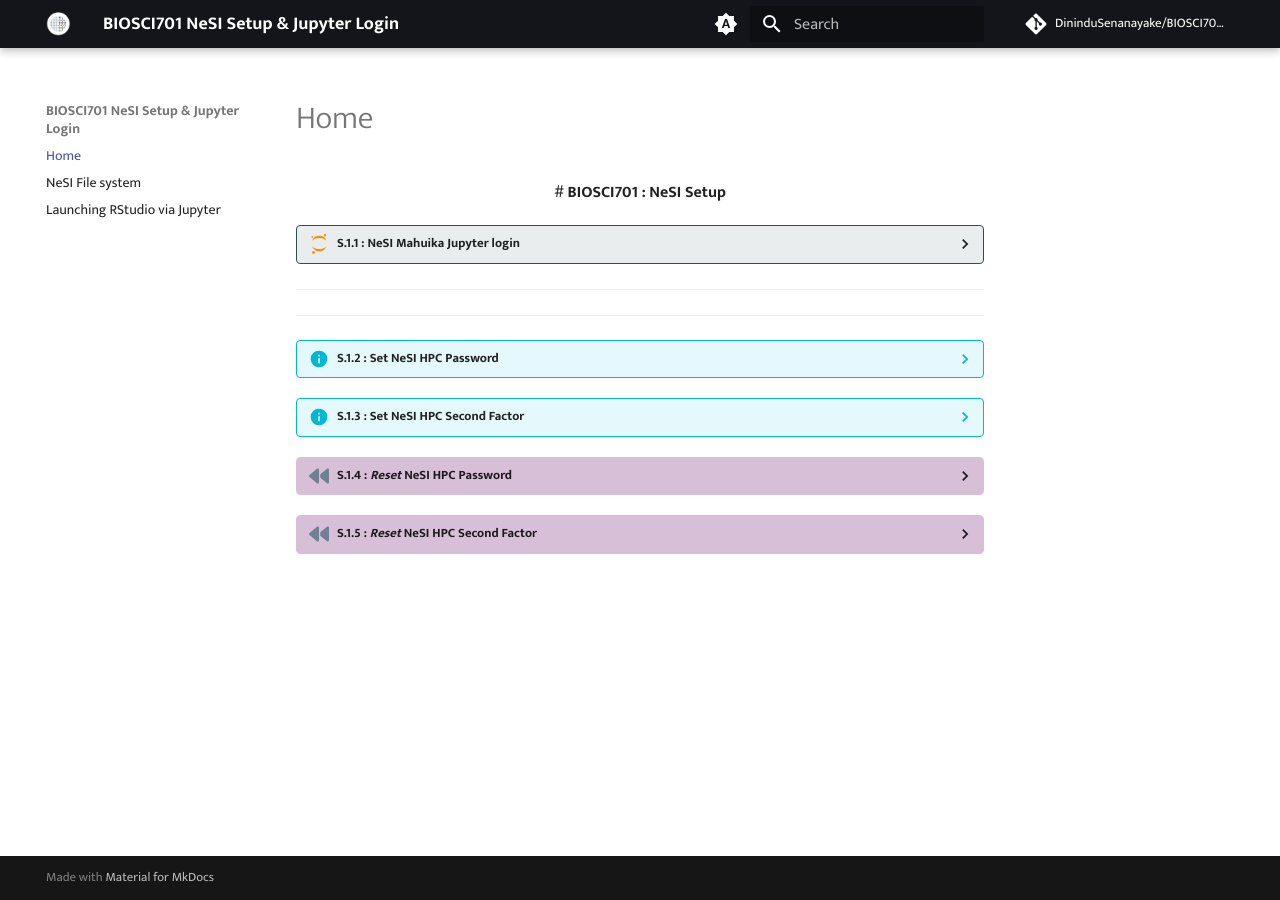
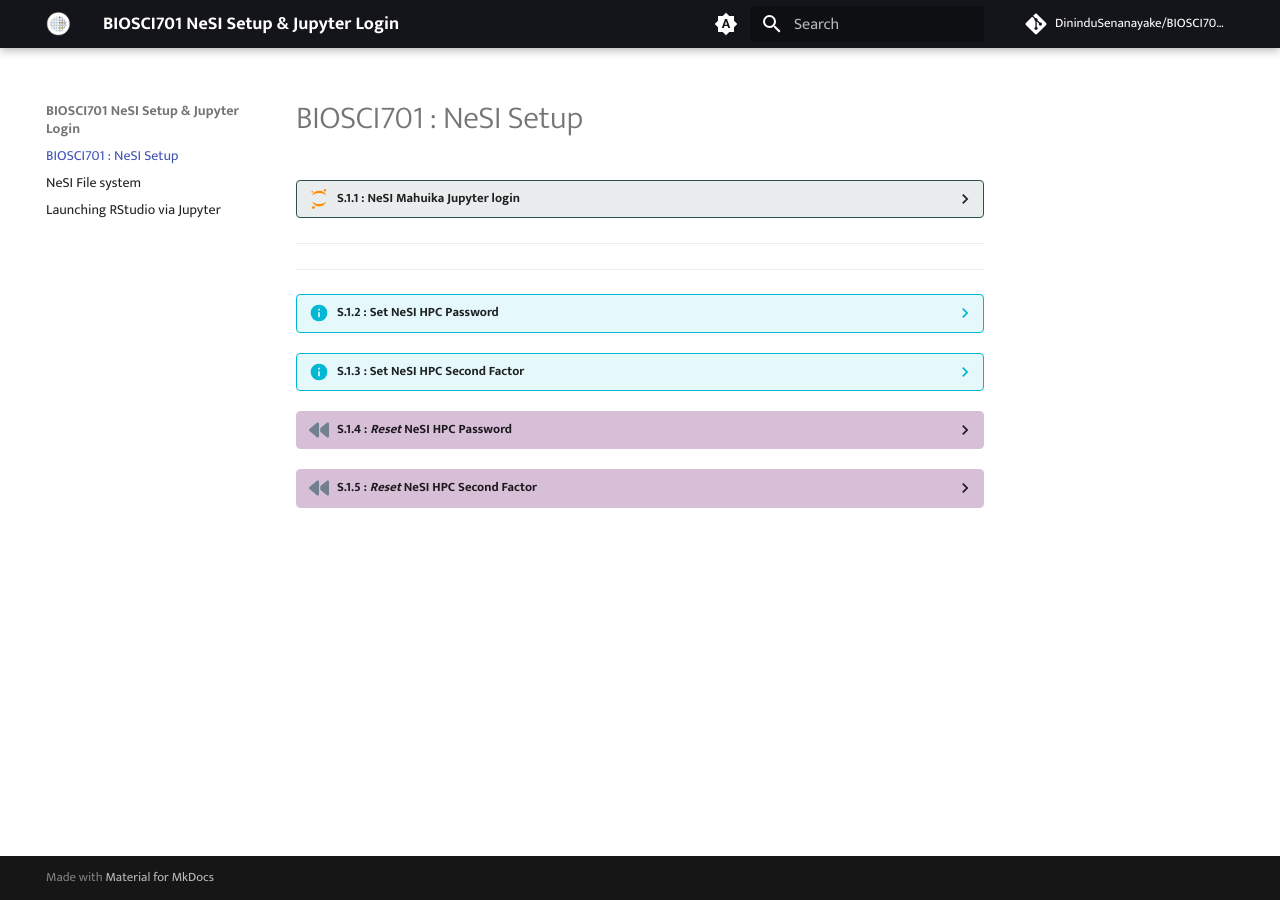
Before and after one commit to DininduSenanayake/BIOSCI701-NeSI_Jupyter_Login, an MkDocs documentation site: the page built from docs/index.md, in a window 1280 px wide. Built offline with MkDocs 1.6.1 and Material for MkDocs 9.7.7, drawn with Linux system fonts in a browser that asks for light colours; comment, search, counter and statistics services are not loaded.

Commit message:
minor change to title

```diff
--- a/docs/index.md
+++ b/docs/index.md
@@ -1,6 +1,4 @@
-<center>
-# <b>BIOSCI701 : NeSI Setup</b>
-</center>
+# BIOSCI701 : NeSI Setup
 
 ??? jupyter "S.1.1 : NeSI Mahuika Jupyter login"
 
```
